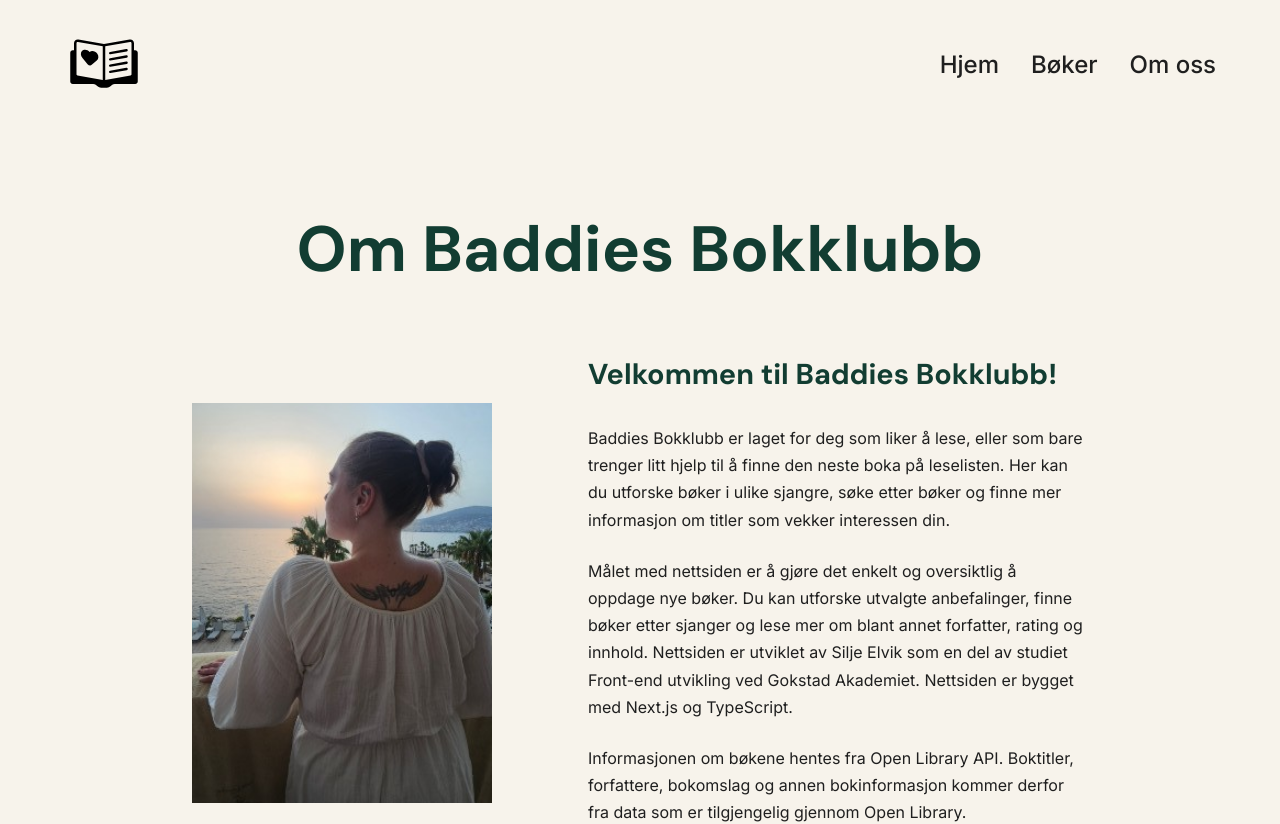
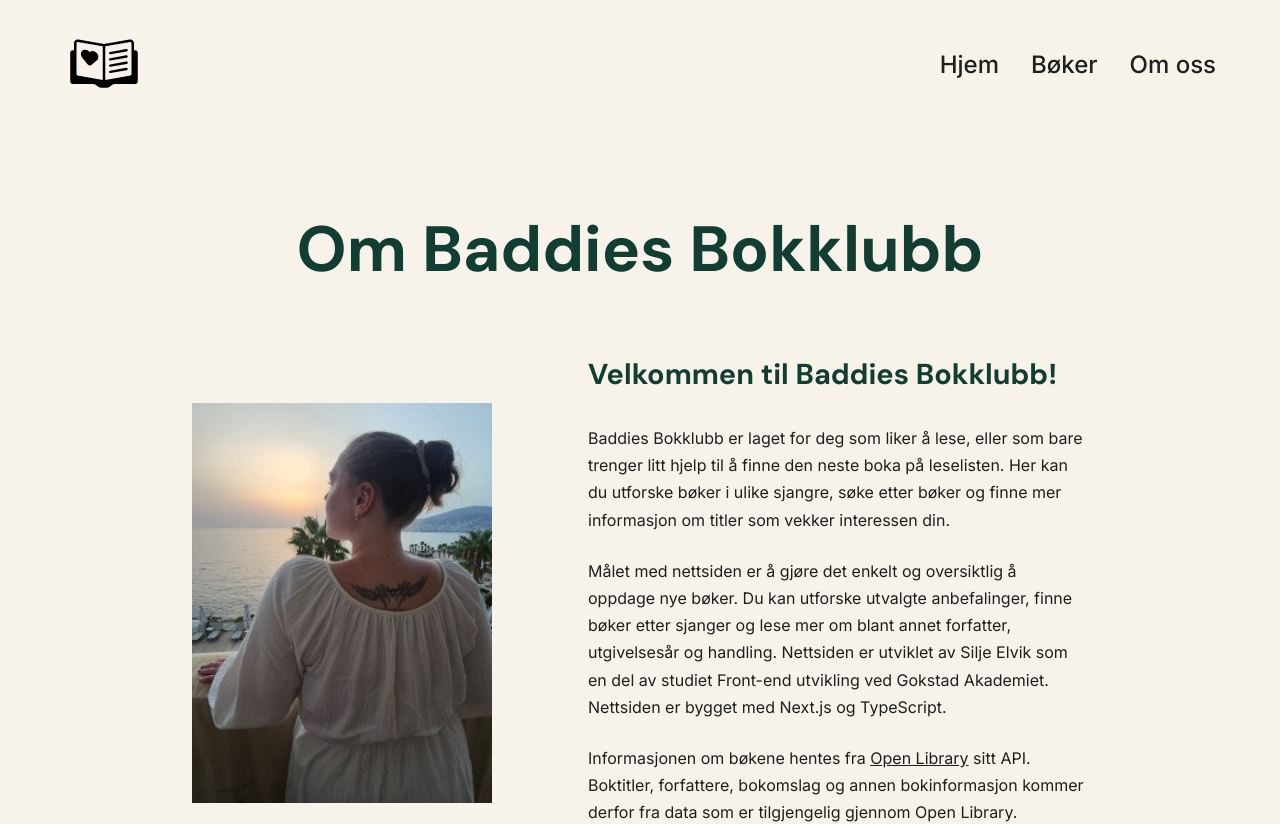
Before and after one commit to silelv/Delinnlevering2, a Next.js app: page /about in a window 1280 px wide. Shown: the top 824 px of the page. Built offline with nearby package versions, Linux system fonts and the light colour scheme.

Commit message:
updated readme, added hovereffect and updated about

```diff
--- a/app/about/about.module.css
+++ b/app/about/about.module.css
@@ -1,5 +1,9 @@
 .aboutPage {
   padding: 5rem 8%;
+}
+
+.aboutText a {
+  text-decoration: underline;
 }
 
 .aboutPage > h1 {
--- a/app/about/page.tsx
+++ b/app/about/page.tsx
@@ -5,7 +5,7 @@ import GenreButtons from "@/components/GenreButtons/GenreButtons";
 
 export default function AboutPage() {
   return (
-    <main className={styles.aboutPage}>
+    <div className={styles.aboutPage}>
       <h1>Om Baddies Bokklubb</h1>
 
       <section className={styles.aboutContent}>
@@ -31,14 +31,13 @@ export default function AboutPage() {
           <p>
             Målet med nettsiden er å gjøre det enkelt og oversiktlig å oppdage
             nye bøker. Du kan utforske utvalgte anbefalinger, finne bøker etter
-            sjanger og lese mer om blant annet forfatter, rating og innhold.
+            sjanger og lese mer om blant annet forfatter, utgivelsesår og handling.
             Nettsiden er utviklet av Silje Elvik som en del av studiet Front-end
             utvikling ved Gokstad Akademiet. Nettsiden er bygget med Next.js og
             TypeScript.
           </p>
-
           <p>
-            Informasjonen om bøkene hentes fra Open Library API. Boktitler,
+            Informasjonen om bøkene hentes fra <a href="https://openlibrary.org">Open Library</a> sitt API. Boktitler,
             forfattere, bokomslag og annen bokinformasjon kommer derfor fra data
             som er tilgjengelig gjennom Open Library.
           </p>
@@ -49,6 +48,6 @@ export default function AboutPage() {
         <p>Utforsk sjangrene våre!</p>
         <GenreButtons />
       </section>
-    </main>
+    </div>
   );
 }
--- a/components/Header/Header.module.css
+++ b/components/Header/Header.module.css
@@ -27,6 +27,9 @@
 
 .nav a:hover {
   color: var(--primary);
+  text-decoration: underline;
+  text-decoration-thickness: 2px;
+  text-underline-offset: 0.4rem;
 }
 
 .logo img {
```
Also changed, not shown: components/BookCard/BookCard.module.css (+12 -0 lines), 1 other file (tests, documents, lock files or other folders).
